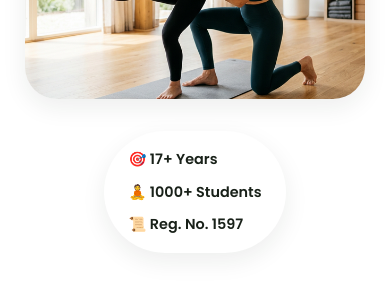
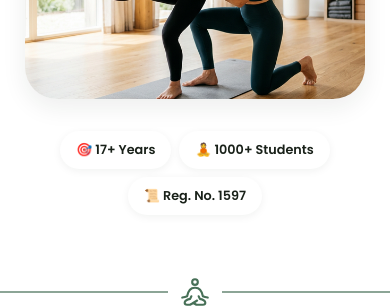
Before and after one commit to Quantumscripts-ai/sithdhanti-guru, a React (Vite) app: page / in a window 390 px wide. Shown: the part 1280-1588 px from the top of the page. Built offline with nearby package versions, Linux system fonts and the light colour scheme; a web font is replaced by a local one.

Commit message:
style: update hero badge mobile layout to 3-pilled capsule

```diff
--- a/src/components/Hero/Hero.css
+++ b/src/components/Hero/Hero.css
@@ -161,10 +161,27 @@
   }
 
   .hero__badge {
-    flex-direction: column;
+    background: transparent;
+    padding: 0;
+    box-shadow: none;
+    flex-direction: row;
+    flex-wrap: wrap;
+    justify-content: center;
     gap: 8px;
-    padding: 16px 24px;
     margin-top: 32px;
+    width: 100%;
+  }
+
+  .hero__badge span {
+    background: var(--color-white);
+    padding: 8px 16px;
+    border-radius: 999px;
+    box-shadow: var(--shadow-sm);
+    font-size: 0.8rem;
+    white-space: nowrap;
+    display: flex;
+    align-items: center;
+    gap: 6px;
   }
 
   .hero__ctas {
```
